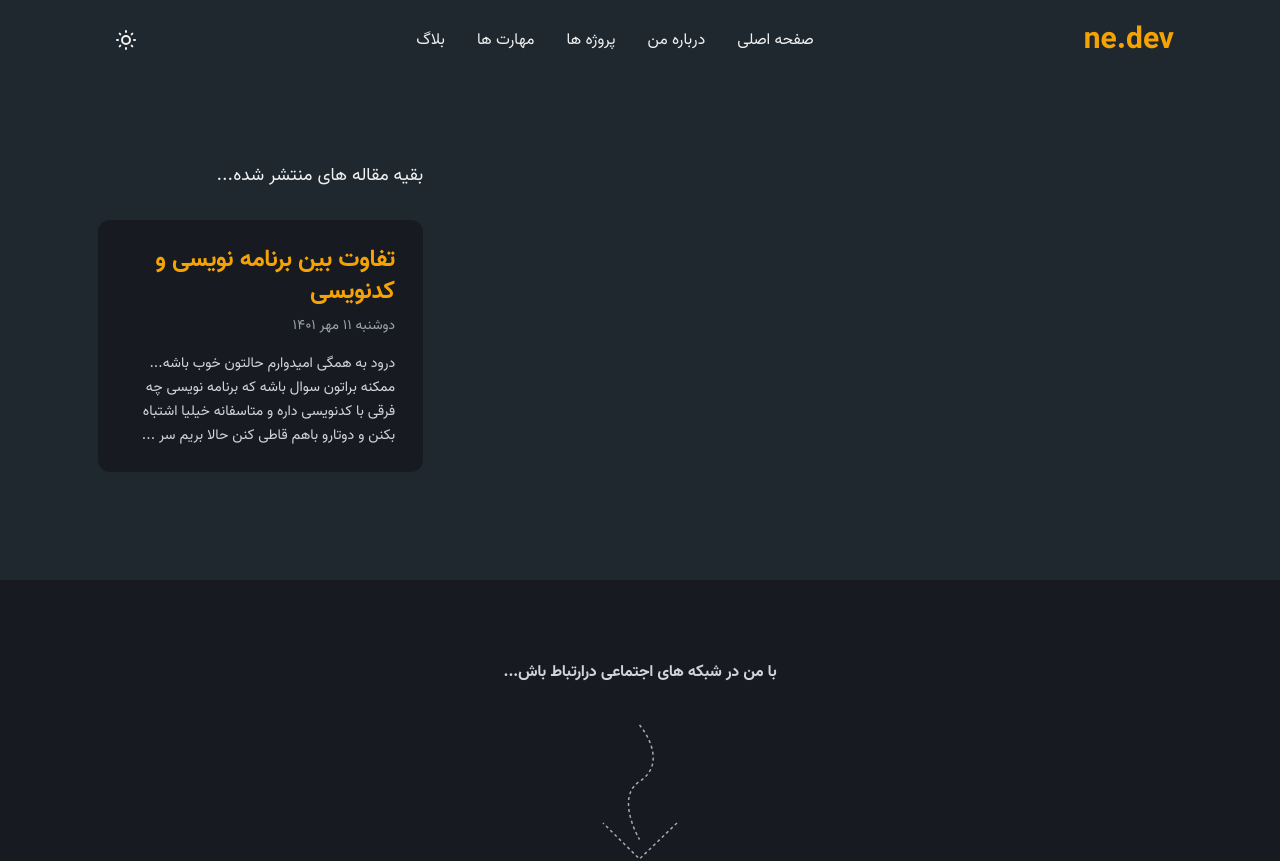
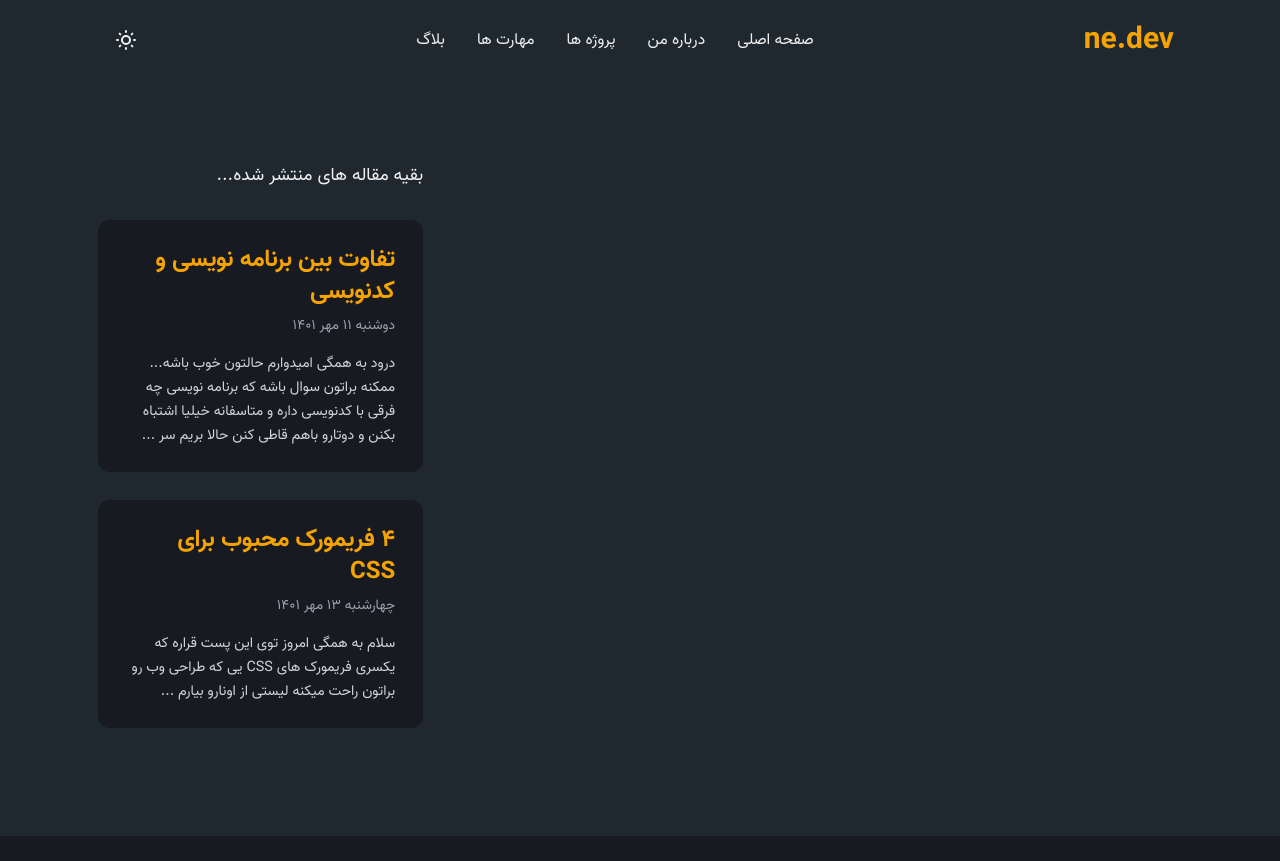
Before and after one commit to nafasebra/nafasebra-portfolio, a Next.js app: page /Blog in a window 1280 px wide. Shown: the top 861 px of the page. Built offline with nearby package versions, Linux system fonts and the light colour scheme.

Commit message:
add intem to post data

```diff
--- a/src/data/post.ts
+++ b/src/data/post.ts
@@ -7,7 +7,7 @@ export type PostType = {
 
 export const Posts: PostType[] = [
     {
-        id: 11985,
+        id: 1,
         title: 'تفاوت بین برنامه نویسی و کدنویسی',
         date: 'دوشنبه 11 مهر 1401',
         body: `
@@ -26,4 +26,29 @@ export const Posts: PostType[] = [
             <br />
         `,
     },
+    {
+        id: 2,
+        title: '4 فریمورک محبوب برای CSS',
+        date: 'چهارشنبه 13 مهر 1401',
+        body: `
+            <p dir="rtl">سلام به همگی</p>
+            <p dir="rtl">امروز توی این پست قراره که یکسری<strong> فریمورک های CSS</strong> یی که طراحی وب رو براتون راحت میکنه لیستی از اونارو بیارم</p>
+            <p dir="rtl"><strong><span style="font-size:20px">1 - TailwindCSS</span></strong></p>
+            <p dir="rtl">بنظرم این فرمورک محبوب ترین فریموکی هست که یک طراح وب میتونه ازش بهره ببره.ویژگی مهمی که اون رو از بقیه فریمورک ها متمایز میکنه قابلیت سفارشی سازیش هست. یعنی اینکه هر تمی که برای سایتتون مدنظرتونه رو توی فایل کانفیگش اضافه کنید.</p>
+            <p dir="rtl">و حتی breakpoint هاتون رو میتونید سفارشی سازیش کنید یعنی مثلا بگید سایز موبایل میخوام فلان قدر باشه یا هرسایزی</p>
+            <p dir="rtl">البته یکسری مغایب هم داره مثلا برای یک تگ معمولی باید کلی استایل رو اختصاص بدی که فایل HTML ت رو شلوغ میکنه یا اینکه نمیشه به صورت داینامیک بهش کلاس بدی و باید کلاس رو به صورت مستقیم بدی</p>
+            <p dir="rtl"><strong><span style="font-size:20px">2 - Bootstrap</span></strong></p>
+            <p dir="rtl">نمی توان درباره فریمورک های CSS سخنی گفت که شامل Bootstrap نباشد. توییتر این فریمورک را در سال 2011 معرفی کرد تا طراحی وب پاسخگو را به راحتی در اختیار توسعه دهندگان قرار دهد.</p>
+            <p dir="rtl">از آن زمان ، این پروژه برای پشتیبانی از CSS مدرن تکامل یافته و ویژگی های بی شماری را برای بهبود بهره وری پیش روی شما ارائه می دهد. همانطور که در مورد بسیاری از موارد محبوب وجود دارد ، Bootstrap انتقاداتی را نیز به همراه دارد.</p>
+            <p dir="rtl"><strong><span style="font-size:20px">3 - Bulma</span></strong></p>
+            <p dir="rtl">بولما Bulma یک گزینه عالی برای Bootstrap است ، زیرا دارای کد مدرن و زیبایی منحصر به فرد است. استفاده و وارد کردن به پروژه های شما آسان است و دارای اجزای مختلف از پیش ساخته شده است.</p>
+            <p dir="rtl">به دلیل نحو ساده و طراحی مینیمالیستی اما زیبایی شناسانه بسیار ستوده شده است. این واقعاً فریمورکی است که می تواند یک صفحه وب کسل کننده را روشن و جذاب جلوه دهد.</p>
+            <p dir="rtl">با بیش از 40،000 ستاره در GitHub ، این یک فریمورک خوب نیست ، بلکه یک نیرو است که باید حساب شود.</p>
+            <p dir="rtl"><strong><span style="font-size:20px">3 - UIKit</span></strong></p>
+            <p dir="rtl">یو آی کیت UIKit یک Framework ماژولار و سبک فرانت اند و css است. اگر شما هدفتان ساخت رابط&zwnj;های کاربری سریع و قدرتمند است، UIKit می&zwnj;تواند گزینه&zwnj; مناسبی برایتان باشد. این Framework مجموعه&zwnj;ای از کامپوننت&zwnj;های CSS, HTML, JS ای است. این امر باعث می&zwnj;شود که این Framework فرانت اند به سادگی سفارشی شود و به راحتی نیز قابل استفاده باشد.</p>
+            <p dir="rtl">بیش از 16k ستاره در GitHub دارد و توسط توسعه دهندگان برای API آسان و طراحی برش خورده انتخاب شده است.علاوه بر این ، UIKit یک نسخه حرفه ای دارد که صفحات مضمونی را برای وردپرس و جوملا ارائه می دهد.</p>
+            <p dir="rtl">یو آی کیت یکی از پر استفاده&zwnj;ترین ابزارها برای توسعه&zwnj;ی اپ&zwnj;های iOS است. این Framework کامپوننت&zwnj;های اصلی مانند دکمه&zwnj;، لیبل، جدول و ... را در خود جای داده است. می&zwnj;توان گفت که UIKit آینده&zwnj;ی توسعه&zwnj;ی اپ&zwnj; پلتفرم&zwnj;های اپل را در درست خواهد داشت.</p>
+            <p>&nbsp;</p>
+        `,
+    },
 ]
--- a/src/pages/_document.tsx
+++ b/src/pages/_document.tsx
@@ -13,7 +13,7 @@ function _document() {
   return (
     <Html lang="IR-fa" dir="rtl">
       <Head>
-        <link rel="shortcut icon" href="./public/favicon.png" />
+        <link rel="shortcut icon" href="/public/favicon.png" />
       </Head>
       <body>
         <Main />
```
